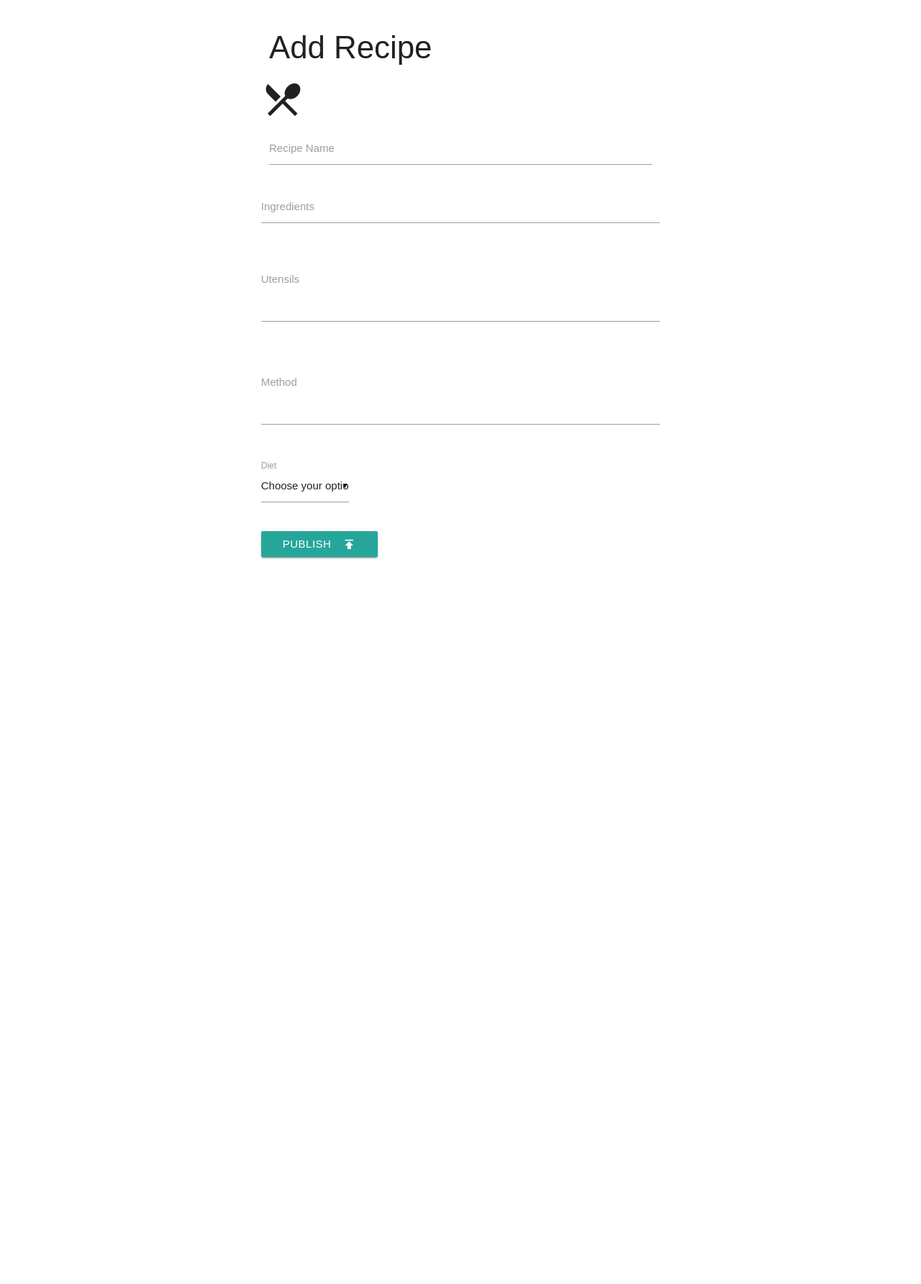
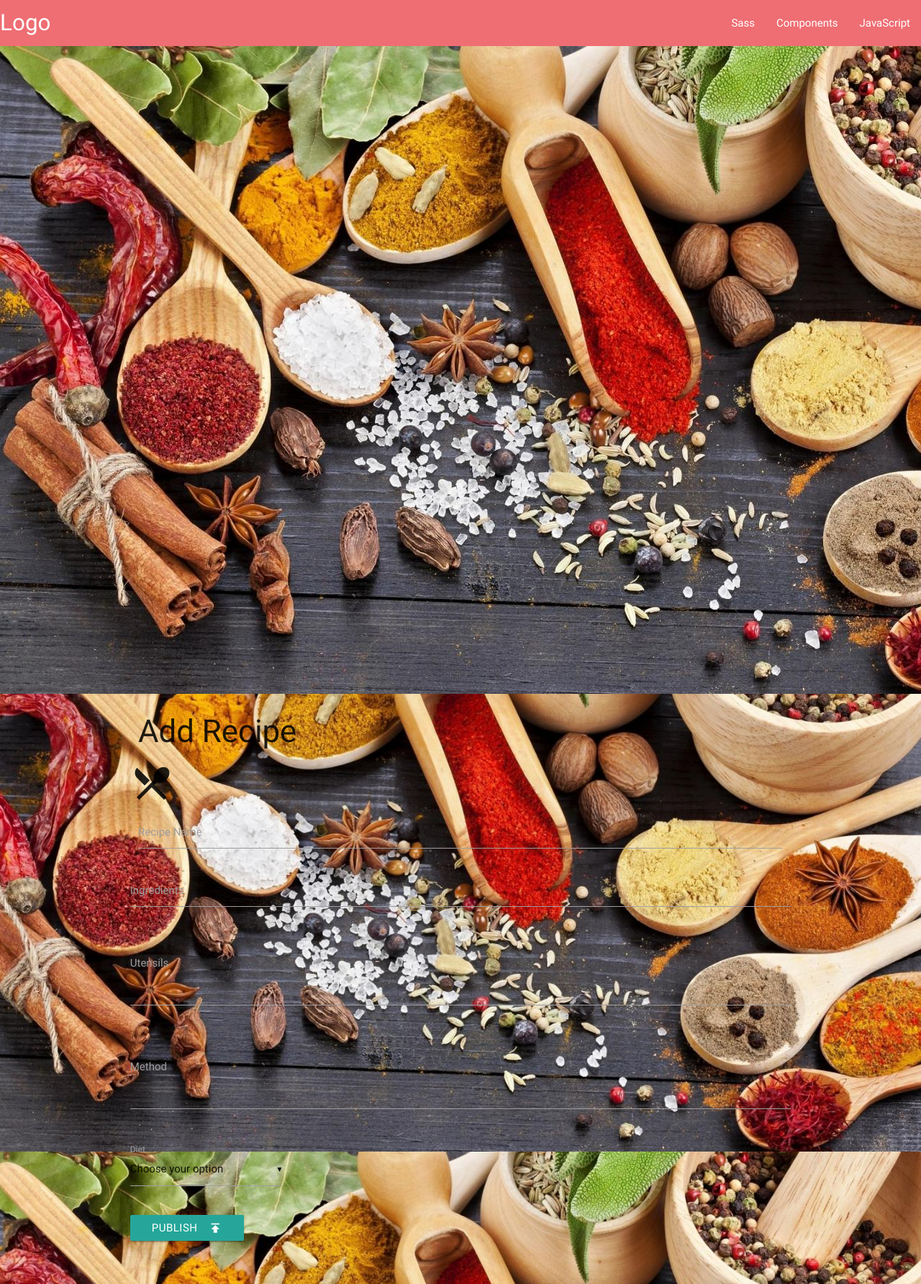
Before and after one commit to DavidThomasFrontend/recipe-managerV2, a Flask app: page /add_recipe in a window 1280 px wide; the page is wider, and only the part inside the window is pictured. Shown: that part at 72% size. Before the commit the page ends 777 px from the top of that part, so only its background shows below. Run offline with Flask 2, Linux system fonts and the light colour scheme; data that the repository does not hold is empty; some libraries are stand-ins or nearby versions.

Commit message:
added nav and background image

```diff
--- a/static/css/style.css
+++ b/static/css/style.css
@@ -1,13 +1,25 @@
+body {
+    background-image: url(/static/images/10492h-cooking-ingredients-picture-in-hd.jpg);
+    background-position: center center;
+    background-repeat: no-repeat;
+    background-attachment: fixed;
+    background-size: cover;
+    background-color: #000000;
+}
+
+ .navbar.transparent.navbar-inverse .navbar-inner {
+   background: rgba(0,0,0,0.4);
+}
+
+
+
+
+
 * {
   box-sizing: border-box;
 }
 
-body {
-  font-family: Arial;
-  margin: 0 auto; /* Center website */
-  max-width: 800px; /* Max width */
-  padding: 20px;
-}
+
 
 .heading {
   font-size: 25px;
--- a/templates/base.html
+++ b/templates/base.html
@@ -6,14 +6,32 @@
     <link rel="stylesheet"  href="https://cdnjs.cloudflare.com/ajax/libs/materialize/0.100.2/css/materialize.min.css">
     <link rel="stylesheet" href="https://cdnjs.cloudflare.com/ajax/libs/font-awesome/4.7.0/css/font-awesome.min.css">
     <link rel="stylesheet"  href="{{url_for('static', filename='css/style.css')}}" type="text/css" />
+    <link rel="stylesheet"  href='static/css/style.css' type="text/css" />
 
 </head>
 <body>
+
+ <nav>
+    <div class="nav-wrapper">
+      <a href="#" class="brand-logo">Logo</a>
+      <ul id="nav-mobile" class="right hide-on-med-and-down">
+        <li><a href="sass.html">Sass</a></li>
+        <li><a href="badges.html">Components</a></li>
+        <li><a href="collapsible.html">JavaScript</a></li>
+      </ul>
+    </div>
+  </nav>
+
+  <div class="body">
+    <img src="/static/images/10492h-cooking-ingredients-picture-in-hd.jpg" alt="body" class="body">
+  </div>
+
 <div class="container">
     {% block content %} {% endblock %}
 </div>
 <script src="https://cdnjs.cloudflare.com/ajax/libs/jquery/3.5.0/jquery.min.js"></script>
 <script src="https://cdnjs.cloudflare.com/ajax/libs/materialize/0.100.2/js/materialize.min.js"></script>
+<link rel="stylesheet"  href='static/css/style.css' type="text/css" />
 <script type="text/javascript">
 
 $(document).ready(function(){
```
Also changed, not shown: static/images/10492h-cooking-ingredients-picture-in-hd.jpg (added).
